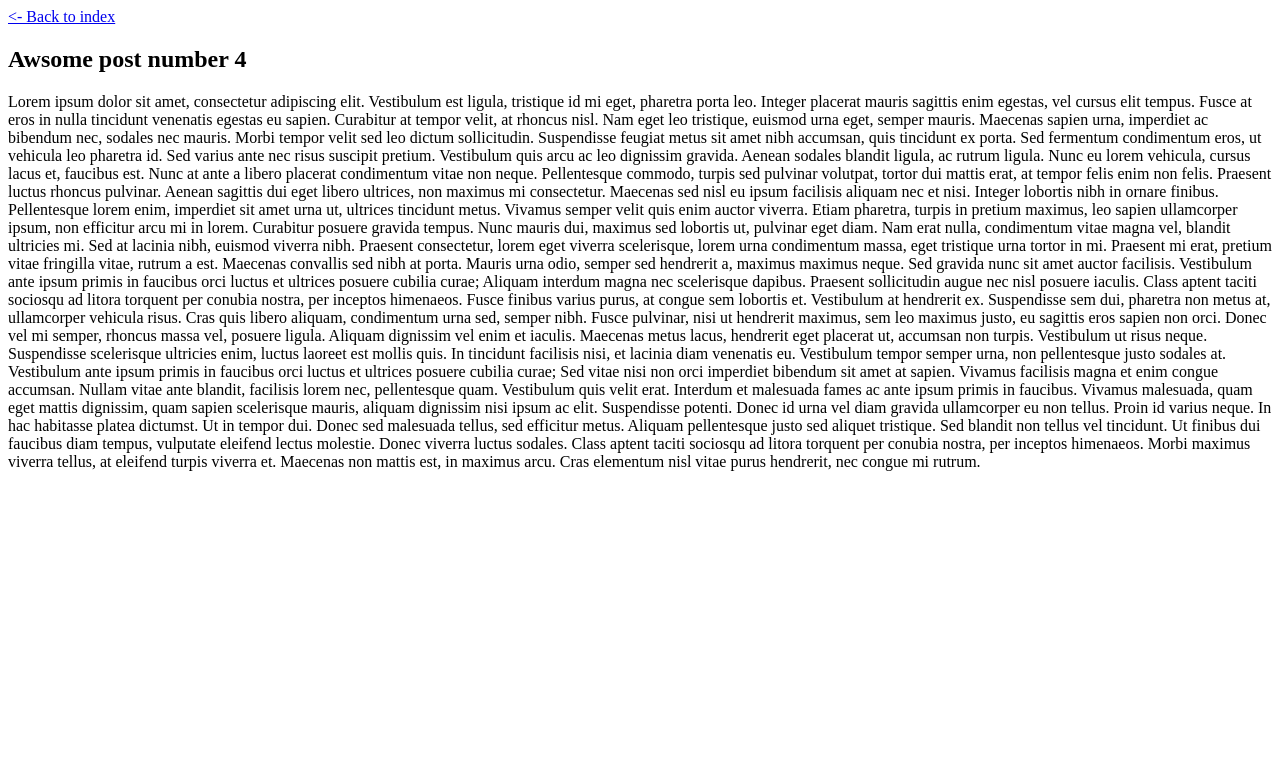
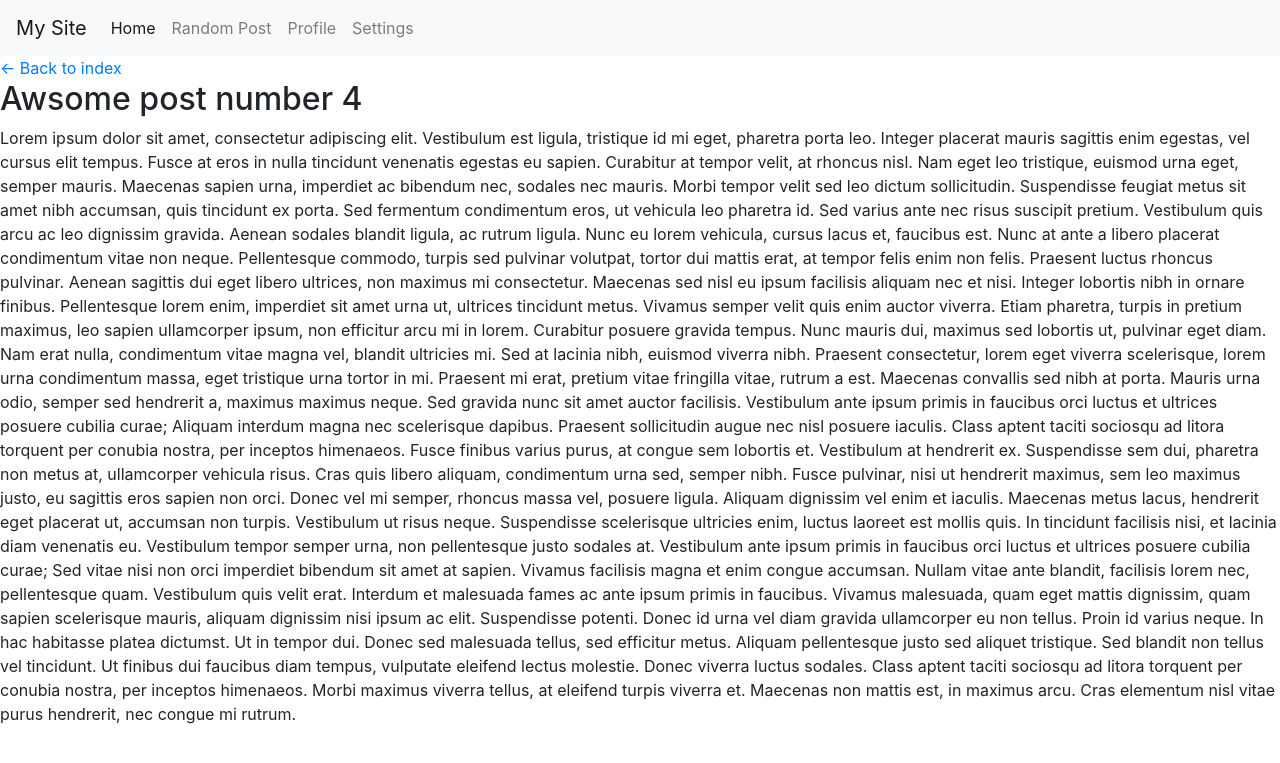
Before and after one commit to Moonika1991/django_project, a Django app: a page that uses mysite/blog/templates/post.html in a window 1280 px wide. Shown: the top 763 px of the page. Run offline with Django 3.2, Linux system fonts and the light colour scheme; data comes from the database, SQL or seed files in the repository; some libraries are stand-ins or nearby versions.

Commit message:
layout with main navbar

```diff
--- a/mysite/blog/templates/base.html
+++ b/mysite/blog/templates/base.html
@@ -10,29 +10,30 @@
     <meta charset="utf-8">
     <meta name="viewport" content="width=device-width, initial-scale=1, shrink-to-fit=no">
 
-    <title>MySite</title>
+    <title>{% block title %}My Site{% endblock %}</title>
 </head>
 <body>
-    <nav class="navbar navbar-default">
-        <div class="container-fluid">
-            <div class="navbar-header">
-                <button type="button" class="navbar-toggle collapsed" data-toggle="collapse" data-target="#bs-example-navbar-collapse-1" aria-expanded="false">
-                    <span class="sr-only">Toggle navigation</span>
-                    <span class="icon-bar"></span>
-                    <span class="icon-bar"></span>
-                    <span class="icon-bar"></span>
-                </button>
-                <a class="navbar-brand" href="#">My Site</a>
-            </div>
+    <nav class="navbar navbar-expand-lg navbar-light bg-light">
+        <a class="navbar-brand" href="#">My Site</a>
+        <button class="navbar-toggler" type="button" data-toggle="collapse" data-target="#navbarSupportedContent" aria-controls="navbarSupportedContent" aria-expanded="false" aria-label="Toggle navigation">
+            <span class="navbar-toggler-icon"></span>
+        </button>
 
-            <div class="collapse navbar-collapse" id="bs-example-navbar-collapse-1">
-                <ul class="nav nabar-nav">
-                    <li class="active"><a href="/">Home</a></li>
-                    <li><a href="#">Random Post</a></li>
-                    <li><a href="#">My Profile</a></li>
-                    <li><a href="#">Settings</a></li>
-                </ul>
-            </div>
+        <div class="collapse navbar-collapse" id="navbarSupportedContent">
+            <ul class="navbar-nav mr-auto">
+                <li class="nav-item active">
+                     <a class="nav-link" href="/">Home <span class="sr-only">(current)</span></a>
+                </li>
+                <li class="nav-item">
+                    <a class="nav-link" href="#">Random Post</a>
+                </li>
+                <li class="nav-item">
+                    <a class="nav-link" href="#">Profile</a>
+                </li>
+                <li class="nav-item">
+                    <a class="nav-link" href="#">Settings</a>
+                </li>
+            </ul>
         </div>
     </nav>
     <div id="content">
--- a/mysite/blog/templates/post.html
+++ b/mysite/blog/templates/post.html
@@ -1,7 +1,13 @@
-<a href="/"><- Back to index</a>
+{% extends 'base.html' %}
 
-<h2>{{ post.title }}</h2>
+{% block title %}My Site: {{ post.title }} {% endblock %}
 
-<div>
-    {{ post.content }}
-</div>
+{% block content %}
+    <a href="/"><- Back to index</a>
+
+    <h2>{{ post.title }}</h2>
+
+    <div>
+        {{ post.content }}
+    </div>
+{% endblock %}
```
